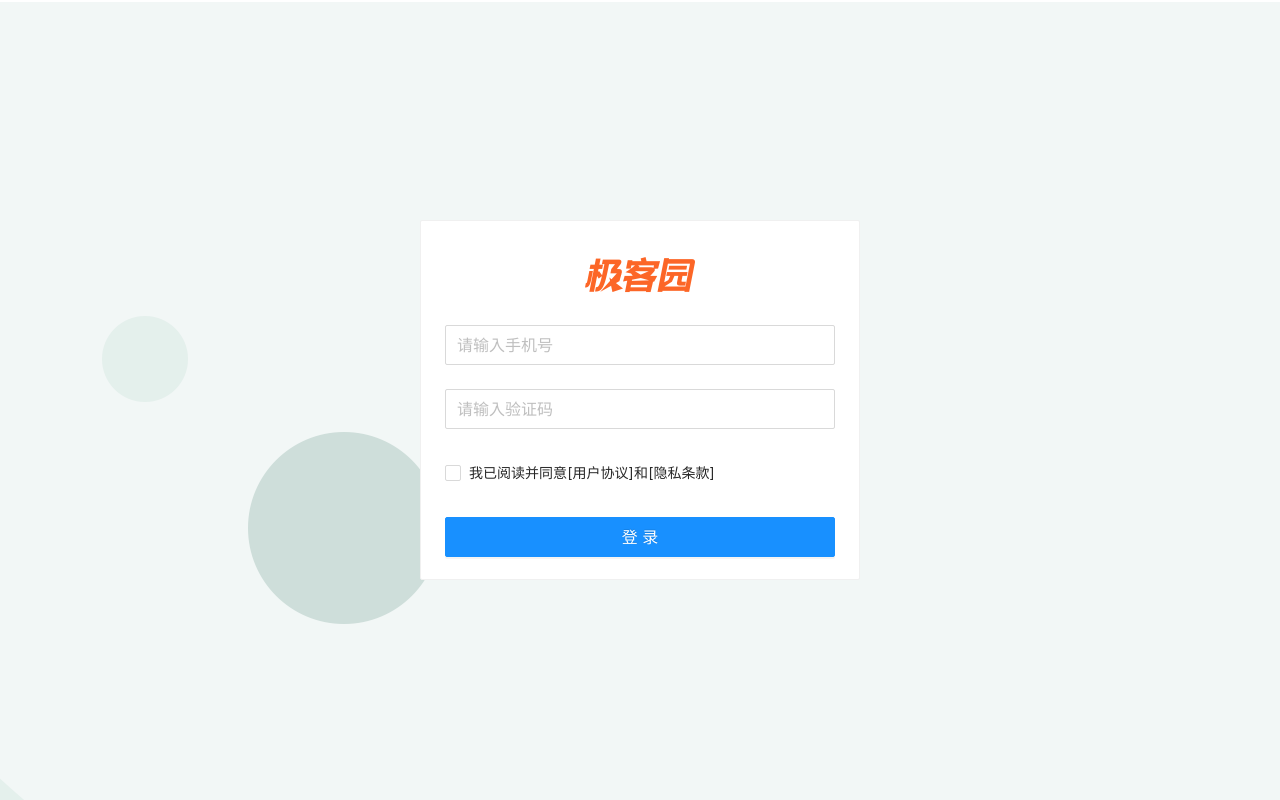
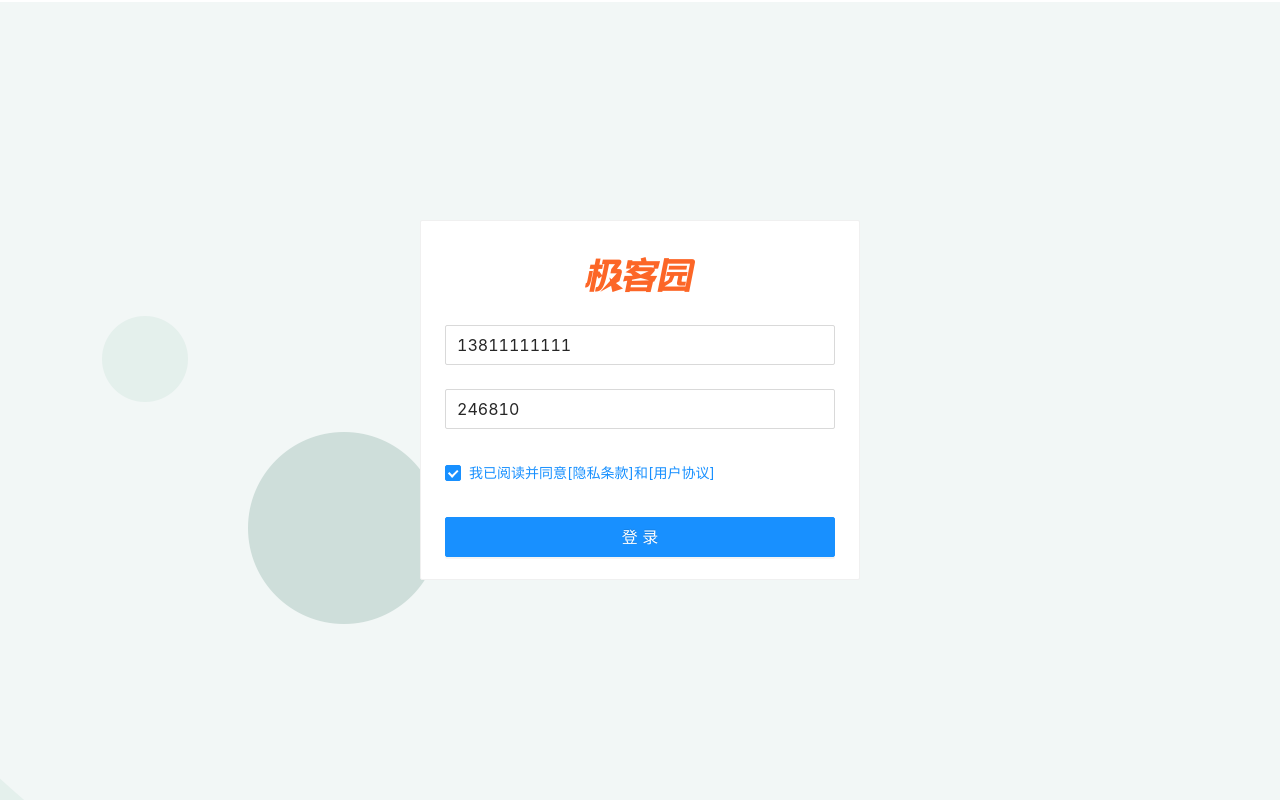
Before and after one commit to xiequantai-xqt/geek-pc, a React (Create React App) app: page /login in a window 1280 px wide. Built offline with nearby package versions, Linux system fonts and the light colour scheme.

Commit message:
表单验证

```diff
--- a/src/pages/Login/index.js
+++ b/src/pages/Login/index.js
@@ -2,26 +2,61 @@ import { Button, Card, Checkbox, Form, Input } from "antd";
 import logo from "../../assets/logo.png";
 import "./index.css";
 export default function Login() {
+  const onFinish = (values) => {
+    console.log(values);
+  };
   return (
     <div className="login">
       <Card className="login-container">
         <img className="login-logo" src={logo} alt="" />
         {/* 表单 */}
-        <Form size="large">
-          <Form.Item name="mobile">
-            <Input placeholder="请输入手机号" />
+        <Form
+          size="large"
+          validateTrigger={["onChange", "onBlur"]}
+          onFinish={onFinish}
+          initialValues={{
+            agree: true,
+            mobile: "13811111111",
+            code: "246810",
+          }}
+        >
+          <Form.Item
+            name="mobile"
+            rules={[
+              { required: true, message: "手机号码不能为空" },
+              { pattern: /^1[3-9]\d{9}$/, message: "手机号码格式错误" },
+            ]}
+          >
+            <Input placeholder="请输入手机号码" />
           </Form.Item>
 
-          <Form.Item name="code">
+          <Form.Item
+            name="code"
+            rules={[
+              { required: true, message: "验证码不能为空" },
+              { pattern: /^\d{6}$/, message: "验证码格式错误" },
+            ]}
+          >
             <Input placeholder="请输入验证码" />
           </Form.Item>
 
-          <Form.Item name="agree" valuePropName="checked">
-            <Checkbox>我已阅读并同意[用户协议]和[隐私条款]</Checkbox>
+          <Form.Item
+            name="agree"
+            valuePropName="checked"
+            rules={[
+              {
+                validator: (_, value) =>
+                  value === true
+                    ? Promise.resolve()
+                    : Promise.reject("请阅读并同意用户协议"),
+              },
+            ]}
+          >
+            <Checkbox>我已阅读并同意[隐私条款]和[用户协议]</Checkbox>
           </Form.Item>
 
           <Form.Item>
-            <Button type="primary" htmlType="submit" block>
+            <Button block type="primary" htmlType="submit">
               登录
             </Button>
           </Form.Item>
```
